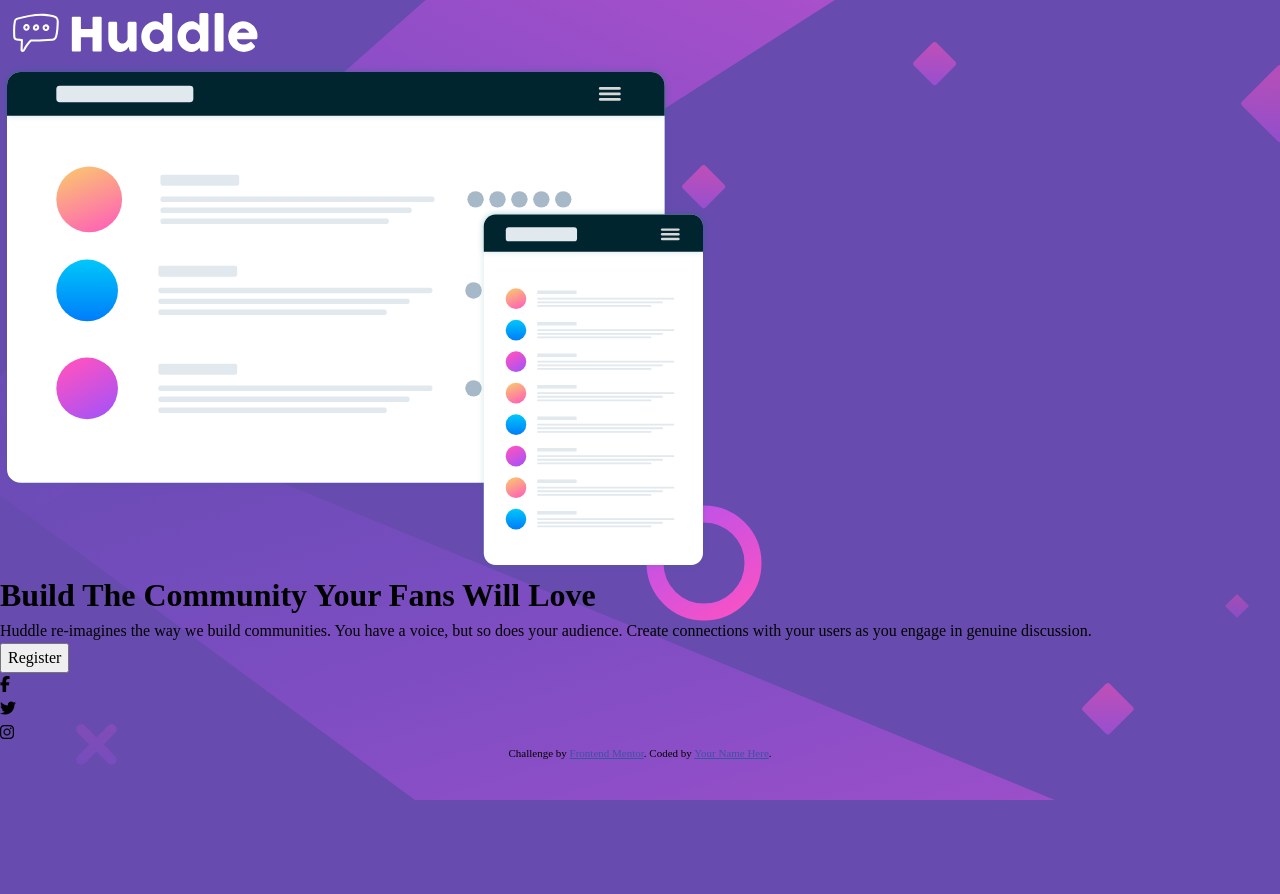
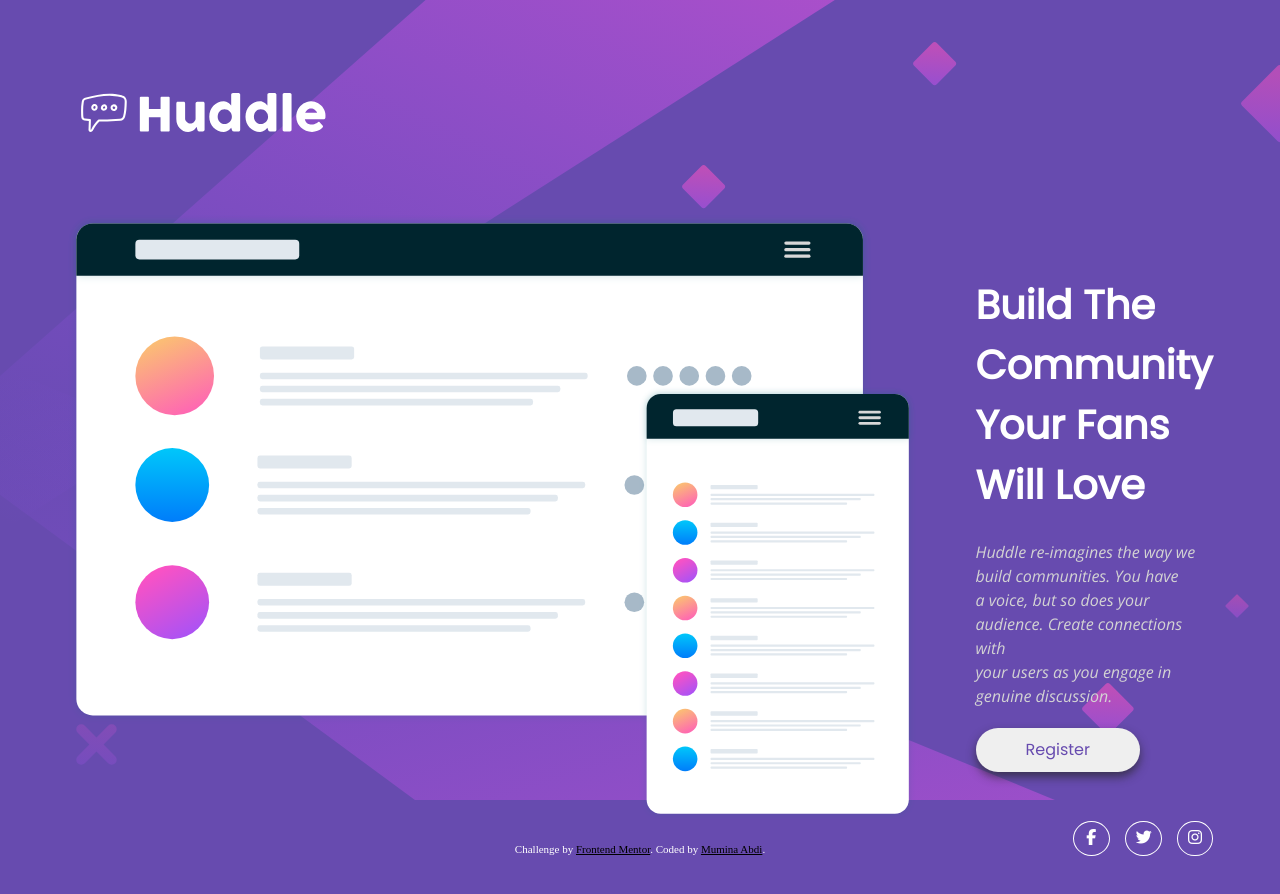
Before and after one commit to MuminaA/Huddle-Landing-Page, a plain HTML site: page index.html in a window 1280 px wide. Before the commit the page ends 800 px from the top, so only its background shows below. Drawn offline with nearby package versions, Linux system fonts and the light colour scheme.

Commit message:
page styling finished

```diff
--- a/index.html
+++ b/index.html
@@ -16,32 +16,35 @@
     <title>
       Frontend Mentor | Huddle landing page with single introductory section
     </title>
-    <link rel="stylesheet" href="https://kit.fontawesome.com/80aada6d6e.css" crossorigin="anonymous">
+    <script src="https://kit.fontawesome.com/80aada6d6e.js" crossorigin="anonymous"></script>
     <style>
       .attribution {
         font-size: 11px;
         text-align: center;
+        padding-top: 10px;
       }
       .attribution a {
-        color: hsl(228, 45%, 44%);
+        color: hsl(0, 0%, 0%);
       }
     </style>
   </head>
   <body>
+    <main id="container">
+      <header class="logo"><img src="images/logo.svg" alt="" /></header>
+      <section class="section">
+        <div class="illustration-mockup">
+          <img src="images/illustration-mockups.svg" alt="" class="illustration-mockup"/>
+        </div>
         <div id="content">
-      <div id="section">
-      <div class="logo"><img src="images/logo.svg" alt="" /></div>
-      <div class="illustration-mockup">
-        <img src="images/illustration-mockups.svg" alt="" />
-      </div>
-    </div>
-    <div id="section2">
-      <h1>Build The Community Your Fans Will Love</h1>
-
-      <p>
-        Huddle re-imagines the way we build communities. You have a voice, but
-        so does your audience. Create connections with your users as you engage
-        in genuine discussion.
+          <h1>
+            Build The <span class="line-break">Community</span>Your Fans Will
+            Love
+          </h1>
+          <p class="description">
+            Huddle re-imagines the way we build communities. You
+            <span class="line-break">have</span> a voice, but so does your
+            audience. Create connections <span class="line-break">with</span>
+            your users as you engage in genuine discussion.
           </p>
           <button>Register</button>
         </div>
@@ -50,16 +53,15 @@
           <div class="twitter"><i class="fa-brands fa-twitter"></i></div>
           <div class="instagram"><i class="fa-brands fa-instagram"></i></div>
         </div>
-
+      </section>
       <footer>
         <p class="attribution">
           Challenge by
           <a href="https://www.frontendmentor.io?ref=challenge" target="_blank"
             >Frontend Mentor</a
-        >. Coded by <a href="#">Your Name Here</a>.
+          >. Coded by <a href="#">Mumina Abdi</a>.
         </p>
-    </div>
-
       </footer>
+    </main>
   </body>
 </html>
--- a/style.css
+++ b/style.css
@@ -1,7 +1,4 @@
 @import url('https://fonts.googleapis.com/css2?family=Open+Sans:ital@1&family=Poppins&display=swap');
-
-/*font-family: 'Open Sans', sans-serif;
-font-family: 'Poppins', sans-serif;*/
 
 :root {
   --Violet: hsl(257, 40%, 49%);
@@ -12,10 +9,12 @@ font-family: 'Poppins', sans-serif;*/
 *::before,
 *::after {
   box-sizing: border-box;
+  vertical-align: baseline;
 }
 
 * {
   margin: 0;
+  padding: 0;
 }
 
 html,
@@ -28,26 +27,95 @@ body {
   -webkit-font-smoothing: antialiased;
   background-image: url('images/bg-desktop.svg');
   background-repeat: no-repeat;
-  background-size: cover;
+  background-size: auto 100%;
   background-color: var(--Violet);
+  display: block;
 }
 
-img,
-svg {
+#container {
+  width: 100%;
+  color: white;
+  padding: 5rem 7.5rem;
+  display: grid;
+  min-height: 100vh;
+  place-content: center;
+}
+
+img {
   display: block;
   max-width: 100%;
 }
 
+header {
+  display: flex;
+  width: 100%;
+  padding-bottom: 70px;
+}
+
+.section {
+  display: grid;
+  grid-template-columns: 1.3fr .87fr;
+}
+
+.illustration-mockup {
+  width: 53rem;
+}
+
+#content {
+  padding-top: 60px;
+  padding-left: 60px;
+}
+
+h1 {
+  font-size: 2.5rem;
+  padding-bottom: 25px;
+  font-family: 'Poppins', sans-serif;
+}
+
+.description {
+  padding-bottom: 20px;
+  color: lightgrey;
+  font-family: 'Open Sans', sans-serif;
+}
+
 button {
   font: inherit;
+  padding: 10px 50px;
+  border-radius: 40px;
+  border: none;
+  color: var(--Violet);
+  box-shadow: 0px 5px 10px rgba(37, 37, 37, 0.671);
+  font-family: 'Poppins', sans-serif;
 }
-
-p,
-h1 {
-  overflow-wrap: break-word;
+.line-break:after {
+  content: "\A";
+  white-space: pre;
 }
 
 #socials {
+display: flex;
+width: 100%;
+justify-content: flex-end;
+align-items: flex-start;
+grid-column-start: 2;
+block-size: 10px;
+gap: 15px;
+}
 
+.facebook {
+  border: solid 1px white;
+  border-radius: 50%;
+  padding: .3rem .8rem;
+}
 
+.twitter {
+  border: solid 1px white;
+  border-radius: 50%;
+  padding: .3rem .6rem;
 }
+
+.instagram {
+  border: solid 1px white;
+  border-radius: 50%;
+  padding: .3rem .6rem;
+}
```
Lines whose indentation alone changed are shown as unchanged.
